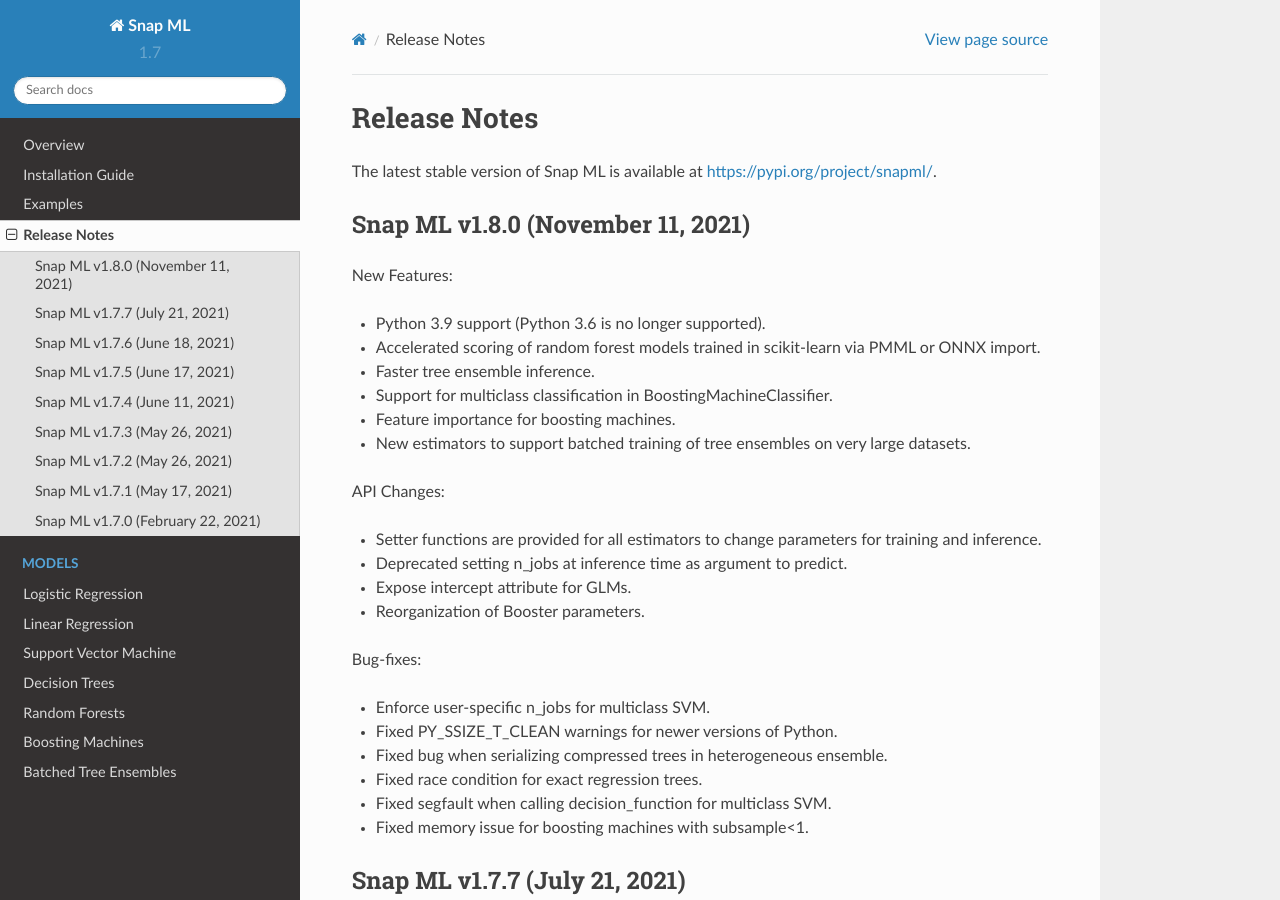
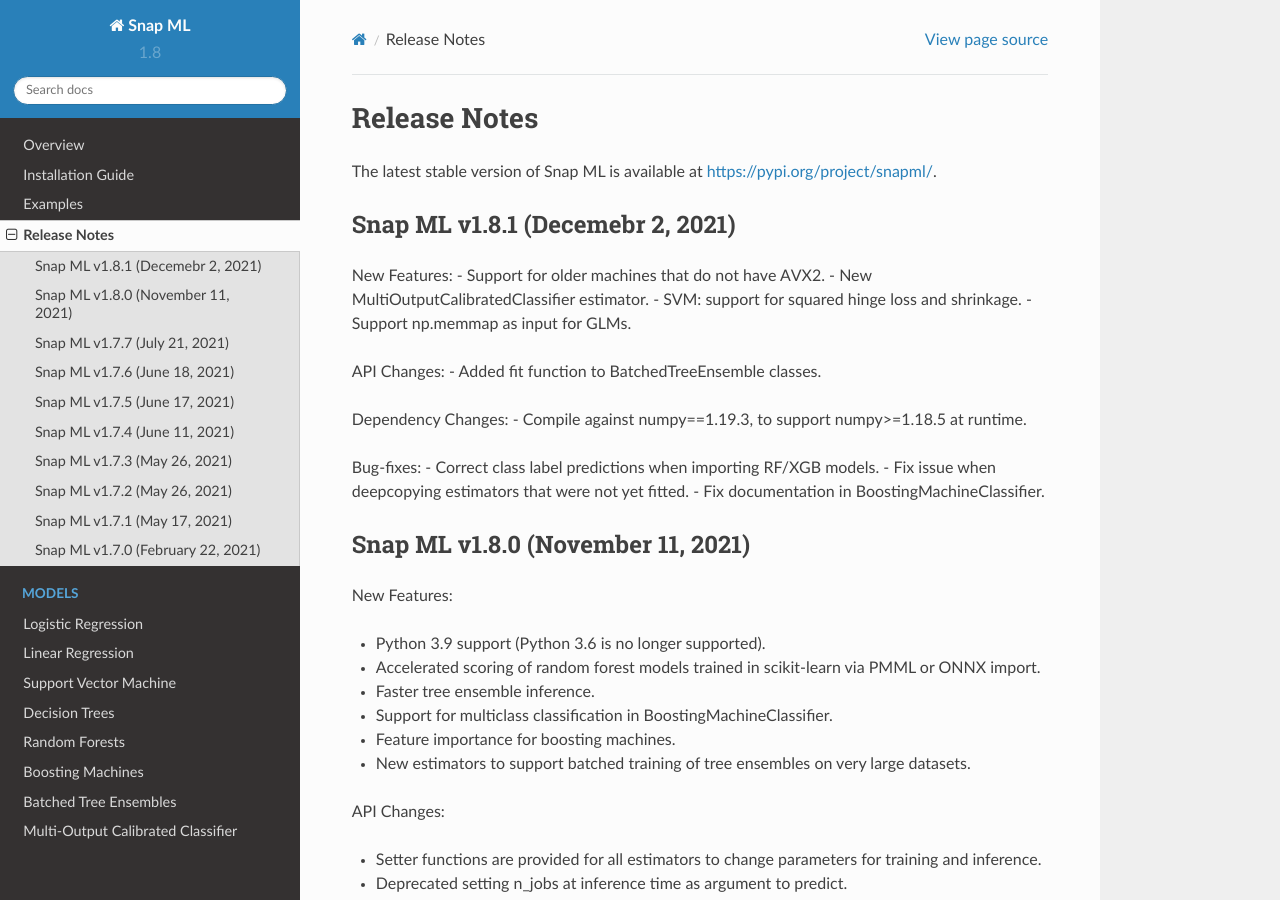
Before and after one commit to andreea-anghel/snapml-docs, a Sphinx documentation site: the page built from docs/source/release_notes.rst, in a window 1280 px wide and 900 px high. Built offline with Sphinx 7.4.7 and the Read the Docs theme 2.0.0, drawn with Linux system fonts in a browser that asks for light colours; some of the changed text lies outside the part shown.

Commit message:
Refresh for 1.8.1

```diff
--- a/docs/requirements.txt
+++ b/docs/requirements.txt
@@ -1,2 +1,2 @@
 numpydoc
-snapml==1.8.0
+snapml==1.8.1
--- a/docs/source/conf.py
+++ b/docs/source/conf.py
@@ -53,7 +53,7 @@
 
 # General information about the project.
 project = 'Snap ML'
-copyright = '2020, IBM Research'
+copyright = '2020, 2021, IBM Research'
 author = 'IBM Research'
 
 # The version info for the project you're documenting, acts as replacement for
@@ -61,9 +61,9 @@
 # built documents.
 #
 # The short X.Y version.
-version = '1.7'
+version = '1.8'
 # The full version, including alpha/beta/rc tags.
-release = '1.7.4'
+release = '1.8.1'
 
 # The language for content autogenerated by Sphinx. Refer to documentation
 # for a list of supported languages.
--- a/docs/source/index.rst
+++ b/docs/source/index.rst
@@ -13,7 +13,7 @@
    * :doc:`random_forests` (regression, classification)
    * :doc:`boosting_machines` (regression, classification)
    * :doc:`batched_tree_ensembles` (regression, classification)
-
+   * :doc:`multioutput_calibrated_classifier` (classification)
 
 .. toctree::
    :maxdepth: 1
@@ -36,3 +36,4 @@
    random_forests
    boosting_machines
    batched_tree_ensembles
+   multioutput_calibrated_classifier
--- /dev/null
+++ b/docs/source/multioutput_calibrated_classifier.rst
@@ -0,0 +1,6 @@
+Multi-Output Calibrated Classifier
+==================================
+
+.. autoclass:: snapml.MultiOutputCalibratedClassifier
+   :members:
+   :inherited-members:
--- a/docs/source/release_notes.rst
+++ b/docs/source/release_notes.rst
@@ -2,6 +2,26 @@
 ##################
 
 The latest stable version of Snap ML is available at https://pypi.org/project/snapml/.
+
+Snap ML v1.8.1 (Decemebr 2, 2021)
+=================================
+
+New Features:
+- Support for older machines that do not have AVX2.
+- New MultiOutputCalibratedClassifier estimator.
+- SVM: support for squared hinge loss and shrinkage.
+- Support np.memmap as input for GLMs.
+
+API Changes:
+- Added fit function to BatchedTreeEnsemble classes.
+
+Dependency Changes:
+- Compile against numpy==1.19.3, to support numpy>=1.18.5 at runtime.
+
+Bug-fixes:
+- Correct class label predictions when importing RF/XGB models.
+- Fix issue when deepcopying estimators that were not yet fitted.
+- Fix documentation in BoostingMachineClassifier.
 
 Snap ML v1.8.0 (November 11, 2021)
 ==================================
```
